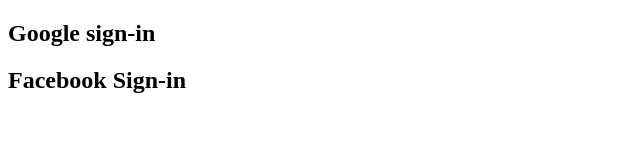
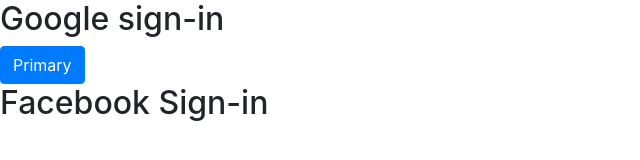
Before and after one commit to jigyasa-grover/Div-In-E, a plain HTML site: page divine/html/index.html in a window 1280 px wide. Shown: the whole page, without its empty margins (0-640 px from the left). Drawn offline with nearby package versions, Linux system fonts and the light colour scheme.

Commit message:
Adding stylesheet
Signed-off-by: Dixita <ndixita@Dixitas-MacBook-Pro.local>

```diff
--- a/divine/html/index.html
+++ b/divine/html/index.html
@@ -3,6 +3,8 @@
 <meta name="google-signin-scope" content="profile email">
 <script src="https://apis.google.com/js/platform.js" async defer></script>
 <meta name="google-signin-client_id" content="415744417637-4sotrp5shbnnf4kso8mkkijglbcqcbn5.apps.googleusercontent.com">
+<link rel="stylesheet" type="text/css" href="css/bootstrap.min.css">
+
 <script>
 function onSignIn(googleUser) {
   var profile = googleUser.getBasicProfile();
@@ -22,6 +24,7 @@
   <h2>Google sign-in</h2>
   <div class="g-signin2" data-onsuccess="onSignIn"></div>
 </body>
+<button type="button" class="btn btn-primary">Primary</button>
 
     <h2>Facebook Sign-in</h2>
 
```
